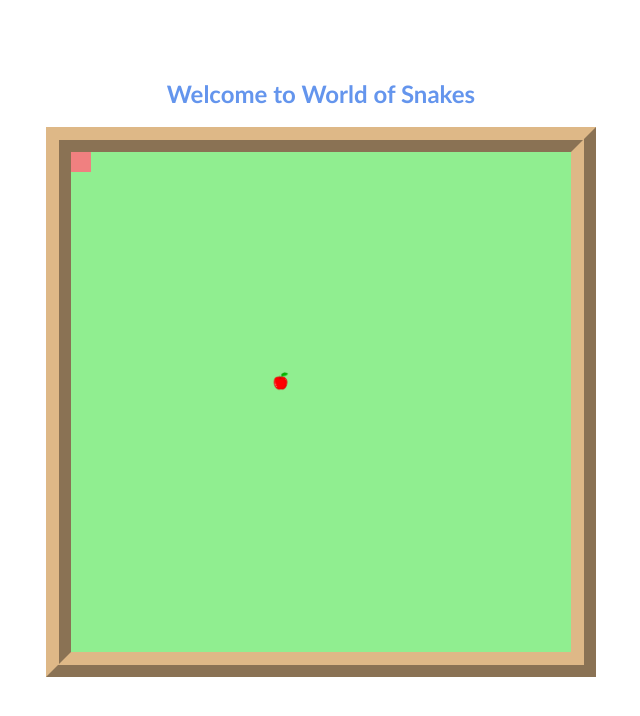
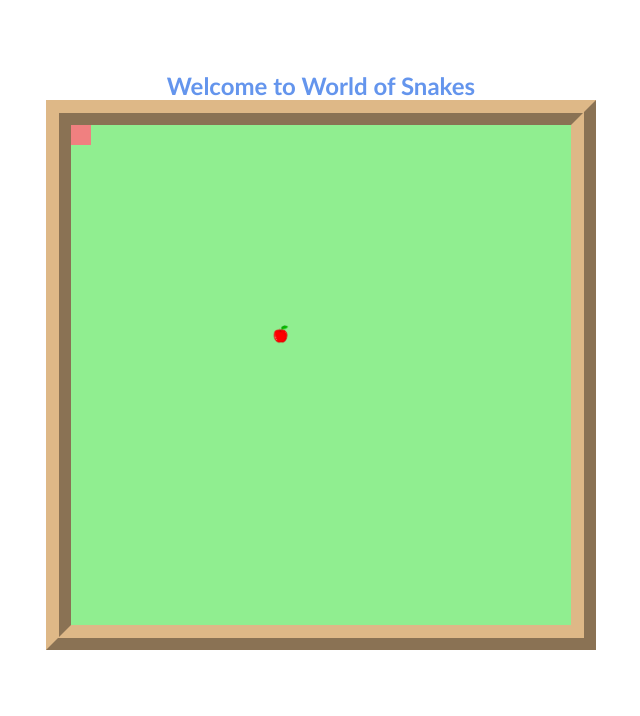
Before and after one commit to AAKASHMAROJU/snake-game, a plain HTML site: page index.html in a window 1280 px wide. Shown: the whole page, without its empty margins (319-959 px from the left). Drawn offline with Linux system fonts and the light colour scheme.

Commit message:
changes in CSS

```diff
--- a/script.js
+++ b/script.js
@@ -13,6 +13,8 @@ for (let i = 0; i < 480; i += 20) {
 apple.style.top = '200px';
 apple.style.left = '200px';
 
+
+// snake.style.position='relative';
 snake.style.top = "0px"
 snake.style.left = "0px"
 
--- a/style.css
+++ b/style.css
@@ -1,3 +1,7 @@
+*{
+    margin: 0;
+}
+
 body{
     display: flex;
     align-items: center;
@@ -21,12 +25,13 @@ h2{
     height: 20px;
     width: 20px;
     background-color: lightcoral;
-    position: relative;
+    position: absolute;
 }
 
 
 
 .container{
+    position: relative;
     height: 500px;
     width: 500px;
     background-color: lightgreen;
@@ -36,5 +41,6 @@ h2{
 #apple-img{
     height: 20px;
     width: 20px;
-    position: relative;
+    padding: 0;
+    position: absolute;
 }
```
